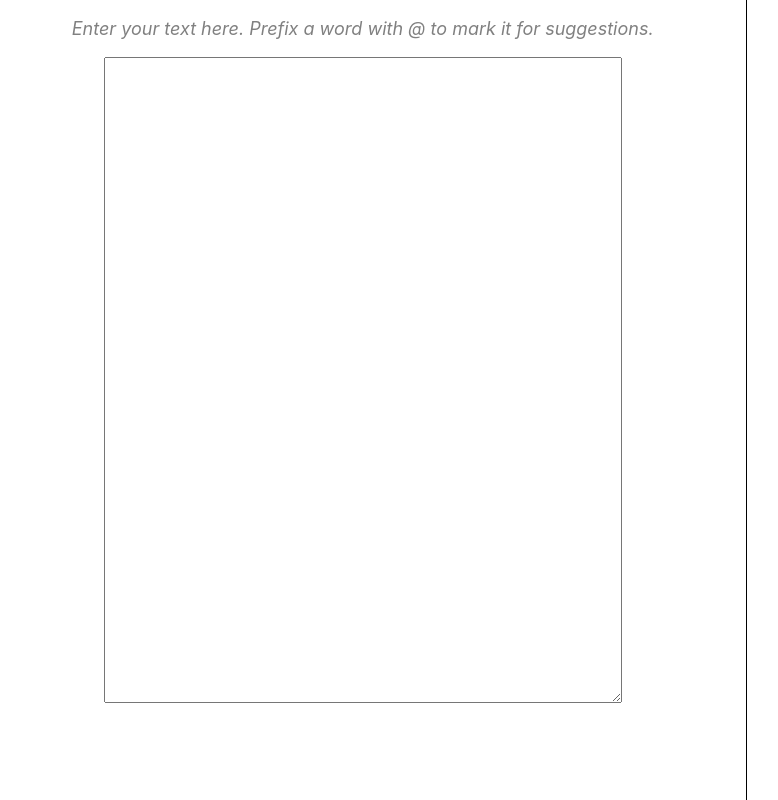
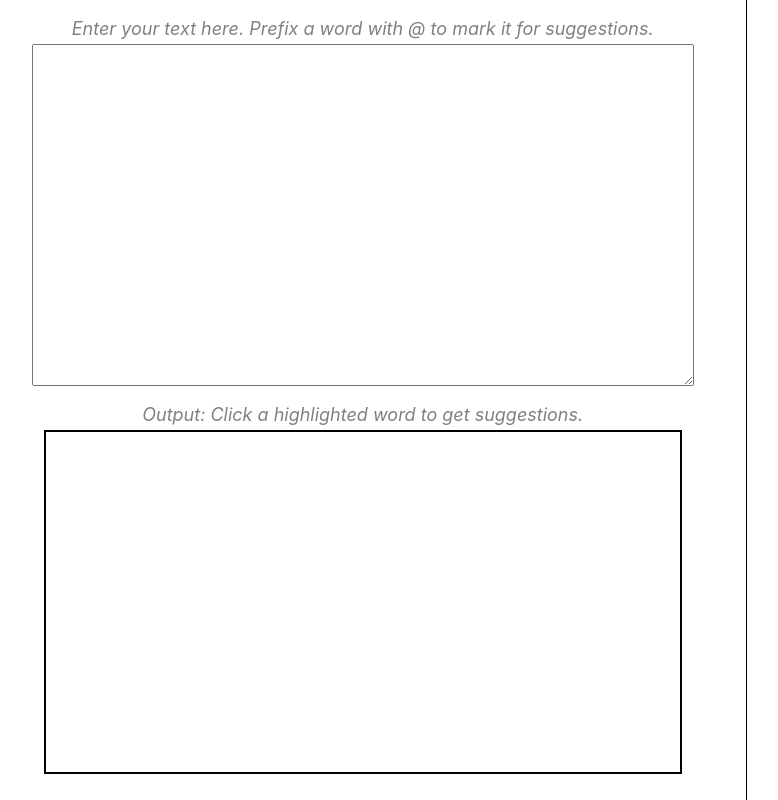
Before and after one commit to AEst2002/word-suggester, a React (Create React App) app: page / in a window 1280 px wide. Shown: the whole page, without its empty margins (21-799 px from the left). Built offline with nearby package versions, Linux system fonts and the light colour scheme.

Commit message:
styling for input/output

```diff
--- a/src/containers/Main/index.js
+++ b/src/containers/Main/index.js
@@ -1,5 +1,5 @@
 import React, { useState } from 'react'
-import { InstructText, MainInput, Container, SideMenu, Column } from './styles'
+import { InstructText, MainInput, Container, SideMenu, Column, WritingOutput } from './styles'
 import OpenAI from "openai";
 import SuggestionBox from '../../components/SuggestionBox'
 
@@ -37,8 +37,10 @@ const Main = () => {
                     Enter your text here. Prefix a word with @ to mark it for suggestions.
                 </InstructText>
                 <MainInput onChange={e => {setRawString(e.target.value); setWordList(e.target.value.split(' '))}} />
-                <div>{wordList.map(word => wordMapping(word))}</div>
-                {/* <button onClick={async () => await doPrompting()}>PRESS ME</button> */}
+                <InstructText>
+                    Output: Click a highlighted word to get suggestions.
+                </InstructText>
+                <WritingOutput>{wordList.map(word => wordMapping(word))}</WritingOutput>
             </Column>
             <SideMenu>
             {sugList.map((word) => {return <SuggestionBox word={word.substring(1)}></SuggestionBox>})}
--- a/src/containers/Main/styles.js
+++ b/src/containers/Main/styles.js
@@ -4,10 +4,12 @@ export const InstructText = styled.p`
     color: #808080;
     font-size: 18px;
     font-style: italic;
+    margin-bottom: 5px;
 `
 export const MainInput = styled.textarea`
-    width: 40vw;
-    height: 80vh;
+    width: 50vw;
+    min-height: 40%;
+    padding: 10px;
 `
 
 export const Container = styled.div`
@@ -16,7 +18,8 @@ export const Container = styled.div`
     width: 100vw;
     display: flex;
     flex-direction: row;
-    overflow-x: hidden;
+    /* overflow-x: hidden; */
+    overflow-y: scroll;
 `
 
 export const Column = styled.div`
@@ -32,10 +35,21 @@ export const Column = styled.div`
 export const SideMenu =  styled.div`
     width: 40vw;
     border-left: 1px solid black;
-    height: 100%;
+    min-height: 50%;
     display: flex;
     flex-direction: column;
     align-items: center;
     overflow-y:scroll;
     /* padding-top: 30px; */
 `
+
+export const WritingOutput = styled.p`
+    min-width: 80%;
+    word-wrap: break-word;
+    margin-bottom: 40px;
+    overflow-y: scroll;
+    min-height: 40%;
+    border: 2px solid black;
+    padding: 10px;
+    margin-top: 0px;
+`
```
